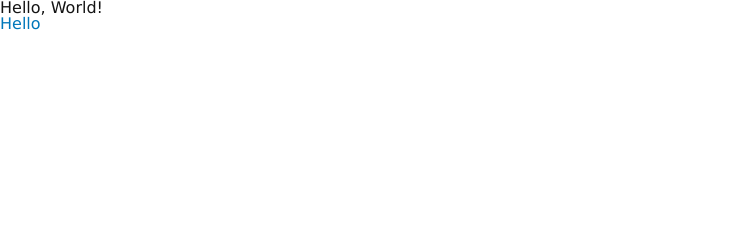
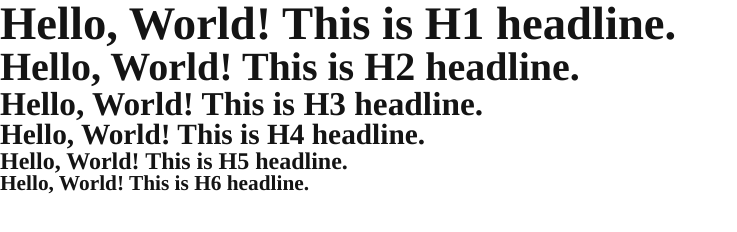
Before and after one commit to khal3d/empty-html5-template, a plain HTML site: page index.html in a window 1280 px wide. Shown: the whole page, without its empty margins (0-737 px from the left). Drawn offline with nearby package versions, Linux system fonts and the light colour scheme.

Commit message:
added some styles to print.css, added font style/size to headlines

```diff
--- a/assets/sass/_constants.scss
+++ b/assets/sass/_constants.scss
@@ -1,4 +1,4 @@
 $brand-color: #0077BA;
 $black-color: #141414;
 $body-fonts: Verdana, Geneva, Arial, Helvetica, sans-serif;
-$head-fonts: Verdana, Geneva, Arial, Helvetica, sans-serif;
+$head-fonts: times, "Times New Roman", "times-roman", georgia, serif;
--- a/assets/sass/main.scss
+++ b/assets/sass/main.scss
@@ -5,13 +5,37 @@
 
 /** Styles **/
 body {
-	color: $black-color;
-	font-family: $body-fonts;
+	color:  $black-color;
+	font-family:  $body-fonts;
 }
 a {
 	@include link-colors(#0077BA, #0099CC, #0077BA, #0077BA, #0077BA);
 	text-decoration: inherit;
 }
 h1, h2, h3, h4, h5, h6 {
-	font-family: $head-fonts;
+	font-family:  $head-fonts;
+	font-weight: bold;
 }
+h1 {
+	font-size: 35pt;
+}
+
+h2 {
+	font-size: 30pt;
+}
+
+h3 {
+	font-size: 25pt;
+}
+
+h4 {
+	font-size: 22pt;
+}
+
+h5 {
+	font-size: 18pt;
+}
+
+h6 {
+	font-size: 16pt;
+}
--- /dev/null
+++ b/assets/sass/print.scss
@@ -0,0 +1,16 @@
+@import "compass";
+@import "_constants";
+body {
+	background: #ffffff;
+	font-size: 12pt;
+}
+a:link, a:visited {
+	color: #520;
+	background: transparent;
+	font-weight: bold;
+	text-decoration: underline;
+}
+a:link:after, a:visited:after {
+	content: " (" attr(href) ") ";
+	font-size: 75%;
+}
--- a/index.html
+++ b/index.html
@@ -42,8 +42,11 @@
 	</head>
 
 	<body>
-		<p>
-			Hello, World!<br /><a href="#e">Hello</a>
-		</p>
+		<h1>Hello, World! This is H1 headline.</h1>
+		<h2>Hello, World! This is H2 headline.</h2>
+		<h3>Hello, World! This is H3 headline.</h3>
+		<h4>Hello, World! This is H4 headline.</h4>
+		<h5>Hello, World! This is H5 headline.</h5>
+		<h6>Hello, World! This is H6 headline.</h6>
 	</body>
 </html>
```
Also changed, not shown: assets/css/main.css, assets/css/print.css.
